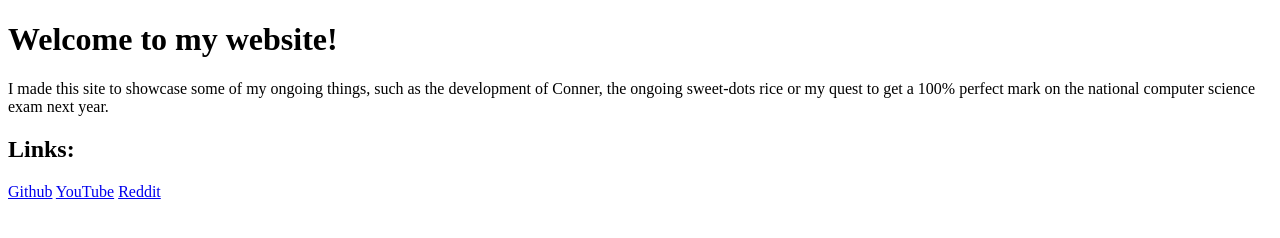
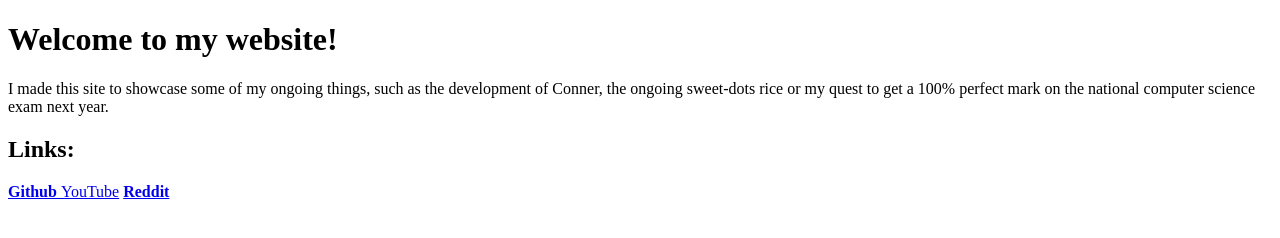
Before and after one commit to andrewstephengames/andrewstephengames.github.io, a plain HTML site: page index.html in a window 1280 px wide. Drawn offline with Linux system fonts and the light colour scheme.

Commit message:
Bolded links.

```diff
--- a/index.html
+++ b/index.html
@@ -9,9 +9,9 @@
 <p>I made this site to showcase some of my ongoing things, such as the development of Conner, the ongoing sweet-dots rice or my quest to get a 100% perfect mark on the national computer science exam next year. </p>
 
 <h2>Links: </h2>
-<p1> <a href="https://github.com/andrewstephengames">Github</a> </p1>
-<p1> <a href="https://youtube.com/channel/UCgRKOA9oO5gVV3R2NFN3YTg">YouTube</a> </p1>
-<p1> <a href="https://reddit.com/u/andrewstephengames">Reddit</a> </p1>
+<p1> <a href="https://github.com/andrewstephengames"><b> Github </b> </a> </p1>
+<p2> <a href="https://youtube.com/channel/UCgRKOA9oO5gVV3R2NFN3YTg">YouTube</a> </p3>
+<p3> <a href="https://reddit.com/u/andrewstephengames"><b> Reddit </b> </a> </p3>
 
 </body>
 </html>
```
